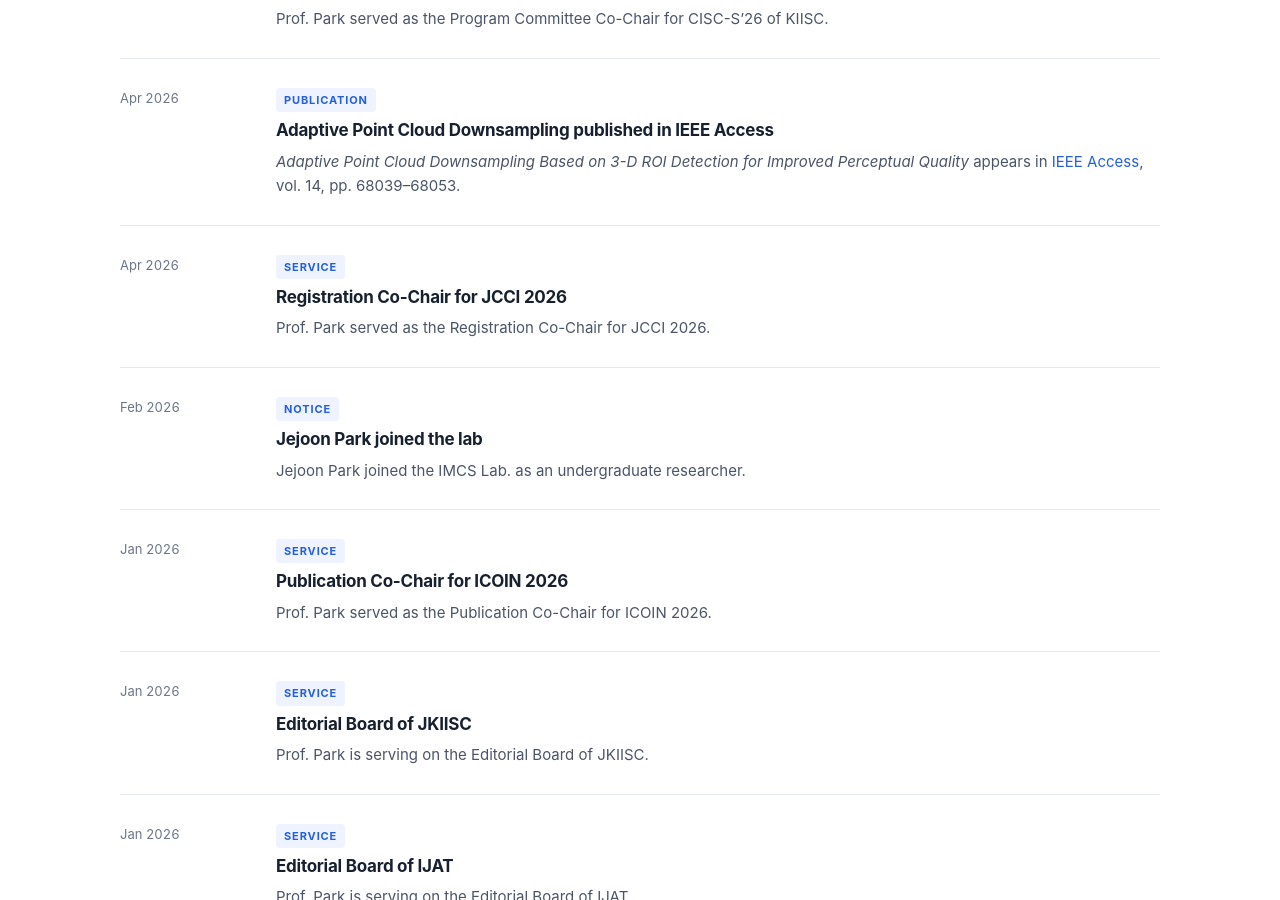
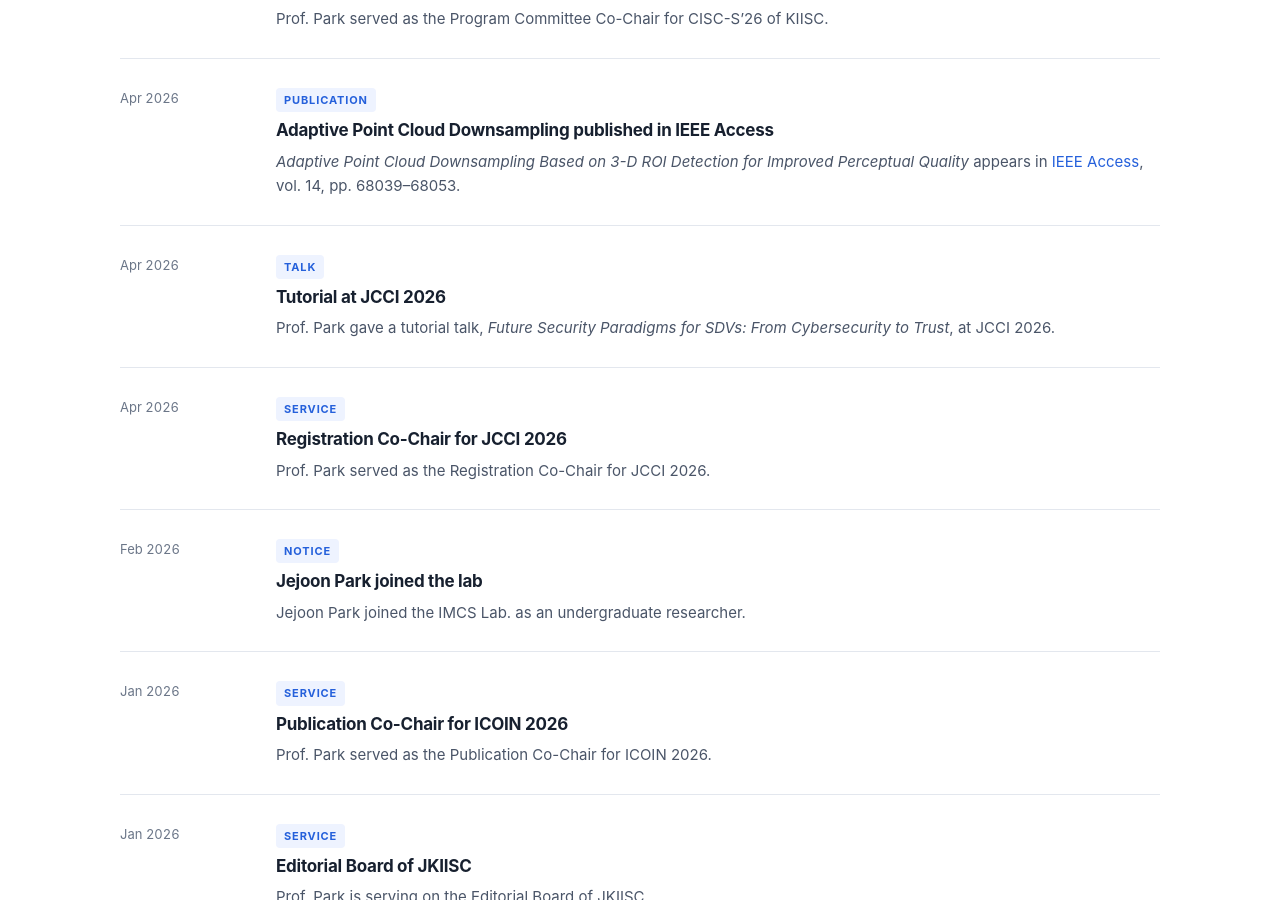
Before and after one commit to imcslab/imcslab.github.io, a Jekyll site: the page built from news.html, in a window 1280 px wide and 900 px high, scrolled down 1418 px. Built offline with Jekyll 4.4.1, drawn with Linux system fonts in a browser that asks for light colours.

Commit message:
News: add the JCCI 2026 tutorial talk
Co-Authored-By: Claude Opus 4.8 (1M context) <noreply@anthropic.com>

```diff
--- a/_data/news.yml
+++ b/_data/news.yml
@@ -77,6 +77,13 @@
     vol. 14, pp. 68039–68053.
 
 - date: "Apr 2026"
+  tag: Talk
+  title: "Tutorial at JCCI 2026"
+  body: >
+    Prof. Park gave a tutorial talk, *Future Security Paradigms for SDVs: From
+    Cybersecurity to Trust*, at JCCI 2026.
+
+- date: "Apr 2026"
   tag: Service
   title: "Registration Co-Chair for JCCI 2026"
   body: >
```
